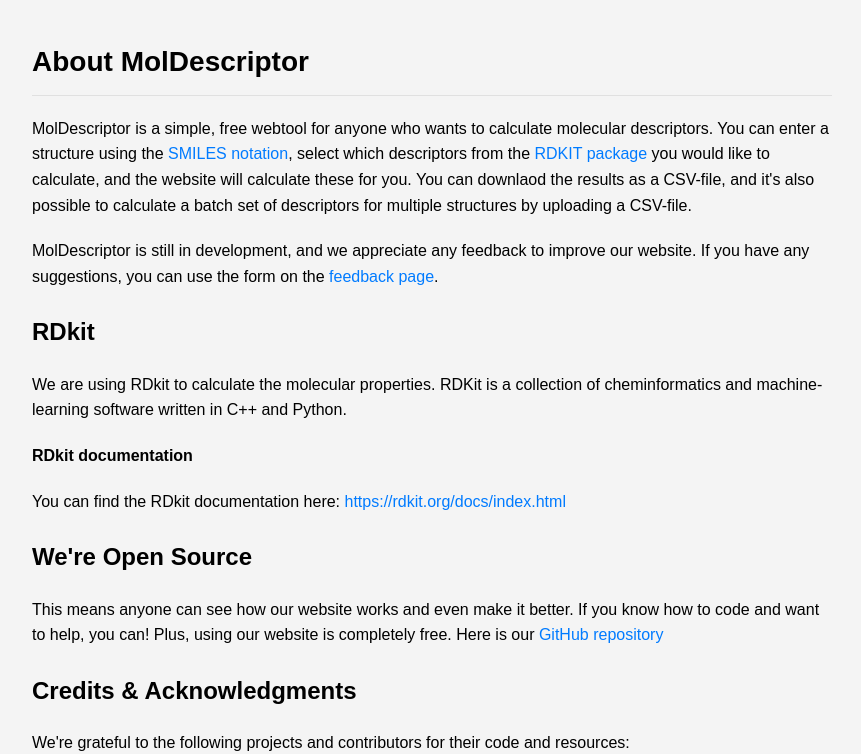
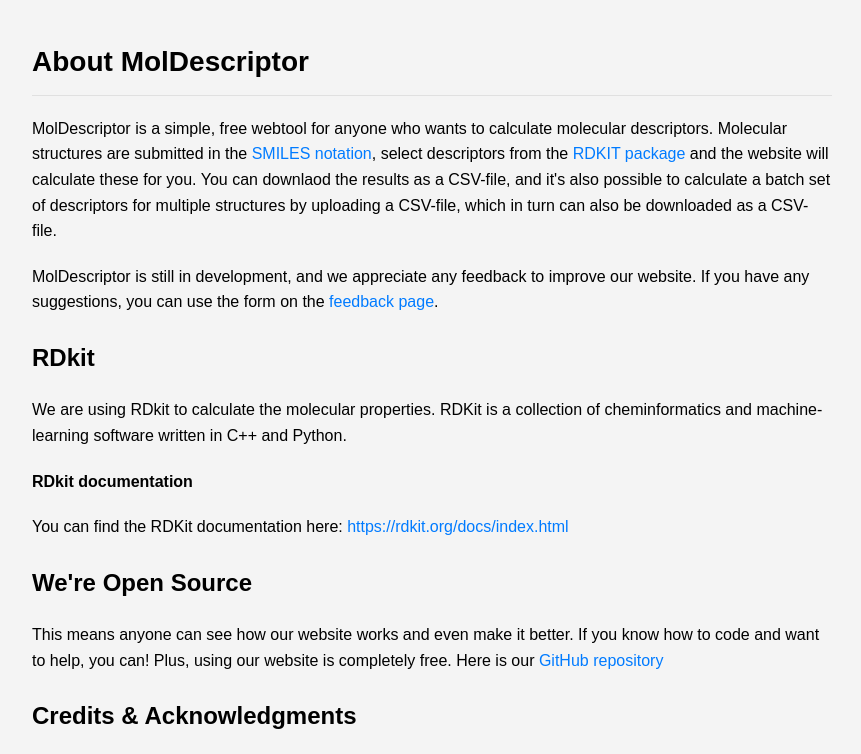
Before and after one commit to masve123/molecule-descriptors-webtool, a Flask app: page /about in a window 1280 px wide. Shown: the part 43-797 px from the top of the page, without its empty margins (208-1069 px from the left). Run offline with Flask 3, Linux system fonts and the light colour scheme.

Commit message:
Update about.html

```diff
--- a/app/templates/about.html
+++ b/app/templates/about.html
@@ -20,7 +20,7 @@
         <!-- Markdown-like content -->
         <h1>About MolDescriptor</h1>
         <p>
-            MolDescriptor is a simple, free webtool for anyone who wants to calculate molecular descriptors. You can enter a structure using the <a href="https://en.wikipedia.org/wiki/Simplified_molecular-input_line-entry_system">SMILES notation</a>, select which descriptors from the <a href="https://www.rdkit.org/docs/index.html">RDKIT package</a> you would like to calculate, and the website will calculate these for you. You can downlaod the results as a CSV-file, and it's also possible to calculate a batch set of descriptors for multiple structures by uploading a CSV-file.
+            MolDescriptor is a simple, free webtool for anyone who wants to calculate molecular descriptors. Molecular structures are submitted in the <a href="https://en.wikipedia.org/wiki/Simplified_molecular-input_line-entry_system">SMILES notation</a>, select descriptors from the <a href="https://www.rdkit.org/docs/index.html">RDKIT package </a>  and the website will calculate these for you. You can downlaod the results as a CSV-file, and it's also possible to calculate a batch set of descriptors for multiple structures by uploading a CSV-file, which in turn can also be downloaded as a CSV-file.
         </p>
         <p>
             MolDescriptor is still in development, and we appreciate any feedback to improve our website. If you have any suggestions, you can use the form on the <a href="{{ url_for('feedback') }}">feedback page</a>.
@@ -31,7 +31,7 @@
         </p>
         <p><b>RDkit documentation</b></p>
         <p>
-            You can find the RDkit documentation here: <a href="https://rdkit.org/docs/index.html">https://rdkit.org/docs/index.html</a>
+            You can find the RDKit documentation here: <a href="https://rdkit.org/docs/index.html">https://rdkit.org/docs/index.html</a>
         </p>
         <h2>We're Open Source</h2>
         <p>
```
